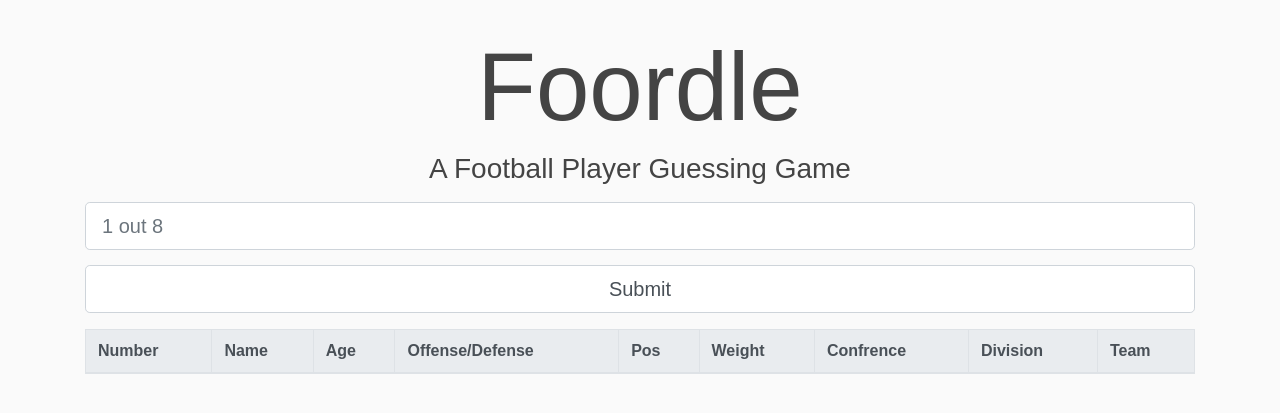
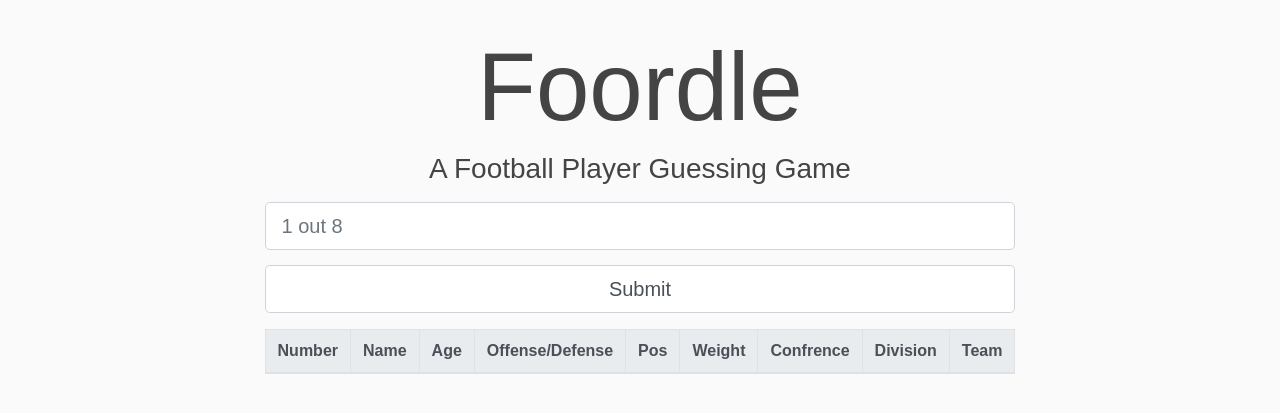
Before and after one commit to AviFried/Foorlde, a Flask app: page /home in a window 1280 px wide. Shown: the part 51-464 px from the top of the page. Run offline with Flask 2, Linux system fonts and the light colour scheme; lists and menus that the app fills with data are empty; some libraries are stand-ins or nearby versions.

Commit message:
Update layout.html

```diff
--- a/templates/layout.html
+++ b/templates/layout.html
@@ -125,8 +125,8 @@
     </div>
   </div>
 </div>
-<div class="container">
-      <div class="row">
+<div class="container d-flex justify-content-sm-center">
+      <div class="row position-absolute">
 
         <div class="col">
           {% block content %}{% endblock %}
```
